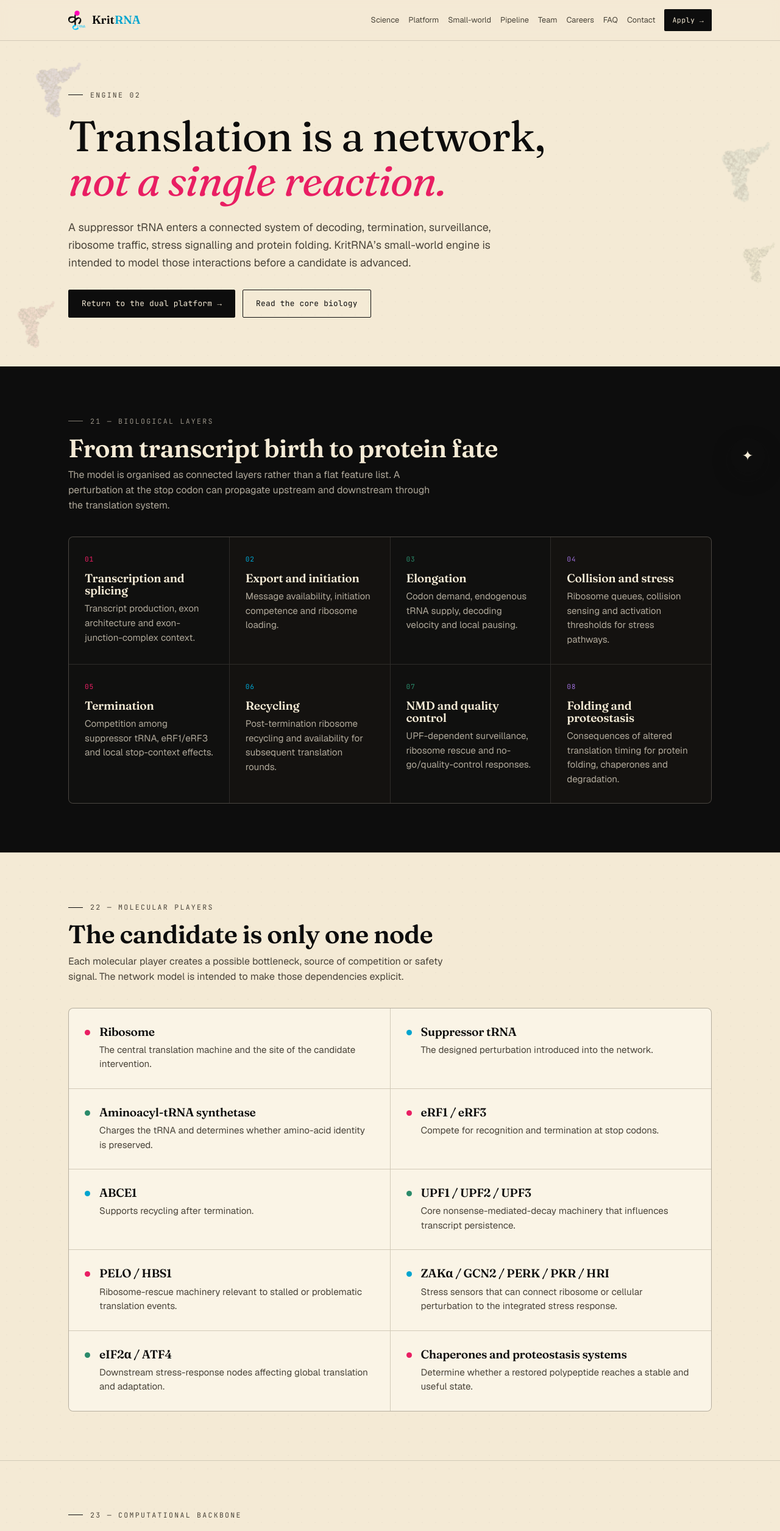
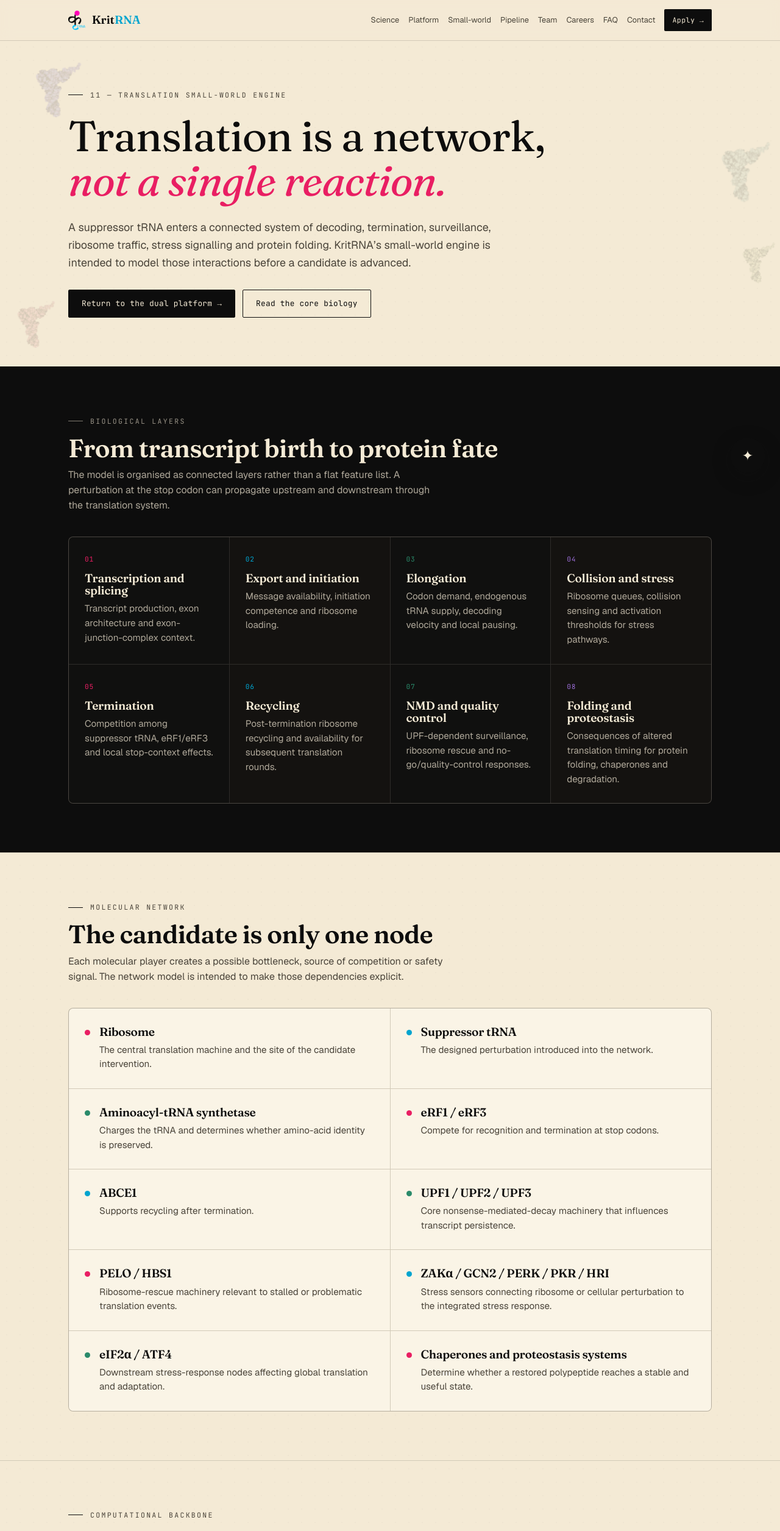
Before and after one commit to transloka786/trasnloka-website, a Next.js app: page /small-world in a window 1280 px wide. Shown: the top 2511 px of the page at 61% size. Built offline with nearby package versions, Linux system fonts and the light colour scheme.

Commit message:
Correct small-world audit numbering

```diff
--- a/src/app/small-world/page.tsx
+++ b/src/app/small-world/page.tsx
@@ -26,7 +26,7 @@ const PLAYERS = [
   ['ABCE1', 'Supports recycling after termination.'],
   ['UPF1 / UPF2 / UPF3', 'Core nonsense-mediated-decay machinery that influences transcript persistence.'],
   ['PELO / HBS1', 'Ribosome-rescue machinery relevant to stalled or problematic translation events.'],
-  ['ZAKα / GCN2 / PERK / PKR / HRI', 'Stress sensors that can connect ribosome or cellular perturbation to the integrated stress response.'],
+  ['ZAKα / GCN2 / PERK / PKR / HRI', 'Stress sensors connecting ribosome or cellular perturbation to the integrated stress response.'],
   ['eIF2α / ATF4', 'Downstream stress-response nodes affecting global translation and adaptation.'],
   ['Chaperones and proteostasis systems', 'Determine whether a restored polypeptide reaches a stable and useful state.'],
 ];
@@ -47,8 +47,8 @@ const SOURCES = [
   ['Termination context', 'Stop-codon neighbourhoods, +4 base effects and curated readthrough literature.'],
   ['Expression and abundance', 'Expression Atlas and context-specific RNA/tRNA abundance datasets.'],
   ['Ribosome behaviour', 'Ribo-seq and other translation-profiling datasets where assay quality supports use.'],
-  ['Structure and thermodynamics', 'RNA secondary/tertiary prediction, experimentally resolved structures and simulation-derived features.'],
-  ['Experimental outcomes', 'Literature-curated suppressor-tRNA assays and future KritRNA wet-lab results stored with provenance.'],
+  ['Structure and thermodynamics', 'RNA secondary/tertiary prediction, resolved structures and simulation-derived features.'],
+  ['Experimental outcomes', 'Literature-curated assays and future KritRNA wet-lab results stored with provenance.'],
 ];
 
 const SCHEMA = [
@@ -63,111 +63,40 @@ const SCHEMA = [
 export default function SmallWorldPage() {
   return (
     <>
-      <section style={{ borderTop: 'none' }}>
-        <div className="wrap">
-          <Reveal><div className="eyebrow" style={{ marginBottom: 22 }}>Engine 02</div></Reveal>
-          <Reveal delay={0.05}><h1 className="h1" style={{ fontSize: 'clamp(2.3rem,5.8vw,4.35rem)' }}>Translation is a network,<br /><em>not a single reaction.</em></h1></Reveal>
-          <Reveal delay={0.1}><p className="lead" style={{ marginTop: 25 }}>A suppressor tRNA enters a connected system of decoding, termination, surveillance, ribosome traffic, stress signalling and protein folding. KritRNA’s small-world engine is intended to model those interactions before a candidate is advanced.</p></Reveal>
-          <Reveal delay={0.14}><div style={{ marginTop: 30, display: 'flex', gap: 12, flexWrap: 'wrap' }}><Link className="btn btn-solid" href="/platform">Return to the dual platform →</Link><Link className="btn btn-ghost" href="/science">Read the core biology</Link></div></Reveal>
-        </div>
-      </section>
+      <section style={{ borderTop: 'none' }}><div className="wrap">
+        <Reveal><div className="eyebrow" style={{ marginBottom: 22 }}>11 — Translation small-world engine</div></Reveal>
+        <Reveal delay={0.05}><h1 className="h1" style={{ fontSize: 'clamp(2.3rem,5.8vw,4.35rem)' }}>Translation is a network,<br /><em>not a single reaction.</em></h1></Reveal>
+        <Reveal delay={0.1}><p className="lead" style={{ marginTop: 25 }}>A suppressor tRNA enters a connected system of decoding, termination, surveillance, ribosome traffic, stress signalling and protein folding. KritRNA’s small-world engine is intended to model those interactions before a candidate is advanced.</p></Reveal>
+        <Reveal delay={0.14}><div style={{ marginTop: 30, display: 'flex', gap: 12, flexWrap: 'wrap' }}><Link className="btn btn-solid" href="/platform">Return to the dual platform →</Link><Link className="btn btn-ghost" href="/science">Read the core biology</Link></div></Reveal>
+      </div></section>
 
-      <section className="ink-sec">
-        <div className="wrap">
-          <Reveal><div className="sec-head"><div className="eyebrow">21 — biological layers</div><h2 className="h2">From transcript birth to protein fate</h2><p style={{ color: 'rgba(244,234,213,.7)' }}>The model is organised as connected layers rather than a flat feature list. A perturbation at the stop codon can propagate upstream and downstream through the translation system.</p></div></Reveal>
-          <div className="grid cols-4" style={{ background: 'rgba(244,234,213,.14)', borderColor: 'rgba(244,234,213,.14)' }}>
-            {LAYERS.map(([title, text], i) => (
-              <Reveal key={title} delay={(i % 4) * 0.04}>
-                <article className="cell" style={{ height: '100%', background: i % 2 ? '#141210' : '#10100f' }}>
-                  <div className="k" style={{ color: i % 4 === 0 ? 'var(--magenta)' : i % 4 === 1 ? 'var(--cyan)' : i % 4 === 2 ? 'var(--forest)' : 'var(--violet)' }}>{String(i + 1).padStart(2, '0')}</div>
-                  <h3 style={{ color: 'var(--cream)' }}>{title}</h3>
-                  <p style={{ color: 'rgba(244,234,213,.7)' }}>{text}</p>
-                </article>
-              </Reveal>
-            ))}
-          </div>
-        </div>
-      </section>
+      <section className="ink-sec"><div className="wrap">
+        <Reveal><div className="sec-head"><div className="eyebrow">Biological layers</div><h2 className="h2">From transcript birth to protein fate</h2><p style={{ color: 'rgba(244,234,213,.7)' }}>The model is organised as connected layers rather than a flat feature list. A perturbation at the stop codon can propagate upstream and downstream through the translation system.</p></div></Reveal>
+        <div className="grid cols-4" style={{ background: 'rgba(244,234,213,.14)', borderColor: 'rgba(244,234,213,.14)' }}>{LAYERS.map(([title, text], i) => <Reveal key={title} delay={(i % 4) * 0.04}><article className="cell" style={{ height: '100%', background: i % 2 ? '#141210' : '#10100f' }}><div className="k" style={{ color: i % 4 === 0 ? 'var(--magenta)' : i % 4 === 1 ? 'var(--cyan)' : i % 4 === 2 ? 'var(--forest)' : 'var(--violet)' }}>{String(i + 1).padStart(2, '0')}</div><h3 style={{ color: 'var(--cream)' }}>{title}</h3><p style={{ color: 'rgba(244,234,213,.7)' }}>{text}</p></article></Reveal>)}</div>
+      </div></section>
 
-      <section>
-        <div className="wrap">
-          <Reveal><div className="sec-head"><div className="eyebrow">22 — molecular players</div><h2 className="h2">The candidate is only one node</h2><p>Each molecular player creates a possible bottleneck, source of competition or safety signal. The network model is intended to make those dependencies explicit.</p></div></Reveal>
-          <div className="grid cols-2">
-            {PLAYERS.map(([title, text], i) => (
-              <Reveal key={title} delay={(i % 4) * 0.03}>
-                <article className="cell" style={{ height: '100%', display: 'flex', gap: 15, alignItems: 'flex-start' }}>
-                  <span style={{ width: 9, height: 9, borderRadius: '50%', background: i % 3 === 0 ? 'var(--magenta)' : i % 3 === 1 ? 'var(--cyan)' : 'var(--forest)', marginTop: 7, flex: 'none' }} />
-                  <div><h3>{title}</h3><p>{text}</p></div>
-                </article>
-              </Reveal>
-            ))}
-          </div>
-        </div>
-      </section>
+      <section><div className="wrap">
+        <Reveal><div className="sec-head"><div className="eyebrow">Molecular network</div><h2 className="h2">The candidate is only one node</h2><p>Each molecular player creates a possible bottleneck, source of competition or safety signal. The network model is intended to make those dependencies explicit.</p></div></Reveal>
+        <div className="grid cols-2">{PLAYERS.map(([title, text], i) => <Reveal key={title} delay={(i % 4) * 0.03}><article className="cell" style={{ height: '100%', display: 'flex', gap: 15, alignItems: 'flex-start' }}><span style={{ width: 9, height: 9, borderRadius: '50%', background: i % 3 === 0 ? 'var(--magenta)' : i % 3 === 1 ? 'var(--cyan)' : 'var(--forest)', marginTop: 7, flex: 'none' }} /><div><h3>{title}</h3><p>{text}</p></div></article></Reveal>)}</div>
+      </div></section>
 
-      <section>
-        <div className="wrap">
-          <Reveal><div className="sec-head"><div className="eyebrow">23 — computational backbone</div><h2 className="h2">Different biological questions need different mathematics</h2><p>No single model class can credibly represent sequence design, ribosome traffic, network diffusion and stress dynamics. The architecture combines methods according to the mechanism being modelled.</p></div></Reveal>
-          <div className="grid cols-3">
-            {MATH.map(([title, text], i) => (
-              <Reveal key={title} delay={(i % 3) * 0.05}>
-                <article className="cell" style={{ height: '100%', borderTop: `4px solid ${i % 3 === 0 ? 'var(--magenta)' : i % 3 === 1 ? 'var(--cyan)' : 'var(--forest)'}` }}>
-                  <h3>{title}</h3><p>{text}</p>
-                </article>
-              </Reveal>
-            ))}
-          </div>
-          <Reveal delay={0.1}><div className="callout" style={{ marginTop: 24 }}>These are architecture components under development. The public website does not claim that every module is fully trained, calibrated or experimentally validated.</div></Reveal>
-        </div>
-      </section>
+      <section><div className="wrap">
+        <Reveal><div className="sec-head"><div className="eyebrow">Computational backbone</div><h2 className="h2">Different biological questions need different mathematics</h2><p>No single model class can credibly represent sequence design, ribosome traffic, network diffusion and stress dynamics. The architecture combines methods according to the mechanism being modelled.</p></div></Reveal>
+        <div className="grid cols-3">{MATH.map(([title, text], i) => <Reveal key={title} delay={(i % 3) * 0.05}><article className="cell" style={{ height: '100%', borderTop: `4px solid ${i % 3 === 0 ? 'var(--magenta)' : i % 3 === 1 ? 'var(--cyan)' : 'var(--forest)'}` }}><h3>{title}</h3><p>{text}</p></article></Reveal>)}</div>
+        <Reveal delay={0.1}><div className="callout" style={{ marginTop: 24 }}>These are architecture components under development. The public website does not claim that every module is fully trained, calibrated or experimentally validated.</div></Reveal>
+      </div></section>
 
-      <section className="ink-sec">
-        <div className="wrap">
-          <Reveal><div className="sec-head"><div className="eyebrow">24 — data architecture</div><h2 className="h2">Public knowledge becomes useful only after biological alignment</h2><p style={{ color: 'rgba(244,234,213,.7)' }}>Databases, structures, expression records and experiments describe different parts of the system. The platform is intended to connect them through explicit biological entities and provenance.</p></div></Reveal>
-          <div className="grid cols-4" style={{ background: 'rgba(244,234,213,.14)', borderColor: 'rgba(244,234,213,.14)' }}>
-            {SOURCES.map(([title, text], i) => (
-              <Reveal key={title} delay={(i % 4) * 0.04}>
-                <article className="cell" style={{ height: '100%', background: i % 2 ? '#141210' : '#10100f' }}>
-                  <div className="k" style={{ color: i % 4 === 0 ? 'var(--magenta)' : i % 4 === 1 ? 'var(--cyan)' : i % 4 === 2 ? 'var(--forest)' : 'var(--violet)' }}>{String(i + 1).padStart(2, '0')}</div>
-                  <h3 style={{ color: 'var(--cream)' }}>{title}</h3>
-                  <p style={{ color: 'rgba(244,234,213,.7)' }}>{text}</p>
-                </article>
-              </Reveal>
-            ))}
-          </div>
-        </div>
-      </section>
+      <section className="ink-sec"><div className="wrap">
+        <Reveal><div className="sec-head"><div className="eyebrow">Data architecture</div><h2 className="h2">Public knowledge becomes useful only after biological alignment</h2><p style={{ color: 'rgba(244,234,213,.7)' }}>Databases, structures, expression records and experiments describe different parts of the system. The platform is intended to connect them through explicit biological entities and provenance.</p></div></Reveal>
+        <div className="grid cols-4" style={{ background: 'rgba(244,234,213,.14)', borderColor: 'rgba(244,234,213,.14)' }}>{SOURCES.map(([title, text], i) => <Reveal key={title} delay={(i % 4) * 0.04}><article className="cell" style={{ height: '100%', background: i % 2 ? '#141210' : '#10100f' }}><div className="k" style={{ color: i % 4 === 0 ? 'var(--magenta)' : i % 4 === 1 ? 'var(--cyan)' : i % 4 === 2 ? 'var(--forest)' : 'var(--violet)' }}>{String(i + 1).padStart(2, '0')}</div><h3 style={{ color: 'var(--cream)' }}>{title}</h3><p style={{ color: 'rgba(244,234,213,.7)' }}>{text}</p></article></Reveal>)}</div>
+      </div></section>
 
-      <section>
-        <div className="wrap split-2" style={{ display: 'grid', gap: 44, alignItems: 'start' }}>
-          <Reveal>
-            <div>
-              <div className="eyebrow">25 — dataset philosophy</div>
-              <h2 className="h2" style={{ marginTop: 14 }}>Schema before scale</h2>
-              <p className="lead" style={{ marginTop: 20 }}>A dual-luciferase readthrough value, Western-blot densitometry and functional protein rescue may describe related biology, but they are not the same label. Pooling them naively produces noise that looks like signal.</p>
-              <div className="callout" style={{ marginTop: 24 }}>KritRNA’s dataset philosophy is to preserve assay context, separate outcome types and record uncertainty before increasing dataset size.</div>
-            </div>
-          </Reveal>
-          <div style={{ display: 'flex', flexDirection: 'column', gap: 1, background: 'var(--rule)', border: '1px solid var(--rule)', borderRadius: 8, overflow: 'hidden' }}>
-            {SCHEMA.map(([title, text], i) => (
-              <Reveal key={title} delay={i * 0.04}>
-                <div style={{ background: 'var(--paper)', padding: '19px 22px', display: 'grid', gridTemplateColumns: 'minmax(130px,.65fr) 1.35fr', gap: 18 }}>
-                  <div style={{ fontFamily: 'var(--mono)', fontSize: '.72rem', color: i % 2 ? 'var(--cyan)' : 'var(--magenta)', textTransform: 'uppercase', letterSpacing: '.05em' }}>{title}</div>
-                  <div style={{ color: 'var(--ink-soft)', fontSize: '.93rem' }}>{text}</div>
-                </div>
-              </Reveal>
-            ))}
-          </div>
-        </div>
-      </section>
+      <section><div className="wrap split-2" style={{ display: 'grid', gap: 44, alignItems: 'start' }}>
+        <Reveal><div><div className="eyebrow">Dataset philosophy</div><h2 className="h2" style={{ marginTop: 14 }}>Schema before scale</h2><p className="lead" style={{ marginTop: 20 }}>A dual-luciferase readthrough value, Western-blot densitometry and functional protein rescue may describe related biology, but they are not the same label. Pooling them naively produces noise that looks like signal.</p><div className="callout" style={{ marginTop: 24 }}>KritRNA’s dataset philosophy is to preserve assay context, separate outcome types and record uncertainty before increasing dataset size.</div></div></Reveal>
+        <div style={{ display: 'flex', flexDirection: 'column', gap: 1, background: 'var(--rule)', border: '1px solid var(--rule)', borderRadius: 8, overflow: 'hidden' }}>{SCHEMA.map(([title, text], i) => <Reveal key={title} delay={i * 0.04}><div style={{ background: 'var(--paper)', padding: '19px 22px', display: 'grid', gridTemplateColumns: 'minmax(130px,.65fr) 1.35fr', gap: 18 }}><div style={{ fontFamily: 'var(--mono)', fontSize: '.72rem', color: i % 2 ? 'var(--cyan)' : 'var(--magenta)', textTransform: 'uppercase', letterSpacing: '.05em' }}>{title}</div><div style={{ color: 'var(--ink-soft)', fontSize: '.93rem' }}>{text}</div></div></Reveal>)}</div>
+      </div></section>
 
-      <section className="center">
-        <div className="wrap">
-          <Reveal><h2 className="h2">Model the translation system, then challenge it at the bench.</h2></Reveal>
-          <Reveal delay={0.06}><p className="lead" style={{ margin: '16px auto 0' }}>The small-world engine is designed to generate testable system-level hypotheses. Experimental evidence remains the authority.</p></Reveal>
-          <Reveal delay={0.1}><div style={{ marginTop: 28 }}><Link className="btn btn-solid" href="/pipeline">See the initial research programs →</Link></div></Reveal>
-        </div>
-      </section>
+      <section className="center"><div className="wrap"><Reveal><h2 className="h2">Model the translation system, then challenge it at the bench.</h2></Reveal><Reveal delay={0.06}><p className="lead" style={{ margin: '16px auto 0' }}>The small-world engine is designed to generate testable system-level hypotheses. Experimental evidence remains the authority.</p></Reveal><Reveal delay={0.1}><div style={{ marginTop: 28 }}><Link className="btn btn-solid" href="/pipeline">See the initial research programs →</Link></div></Reveal></div></section>
     </>
   );
 }
```
